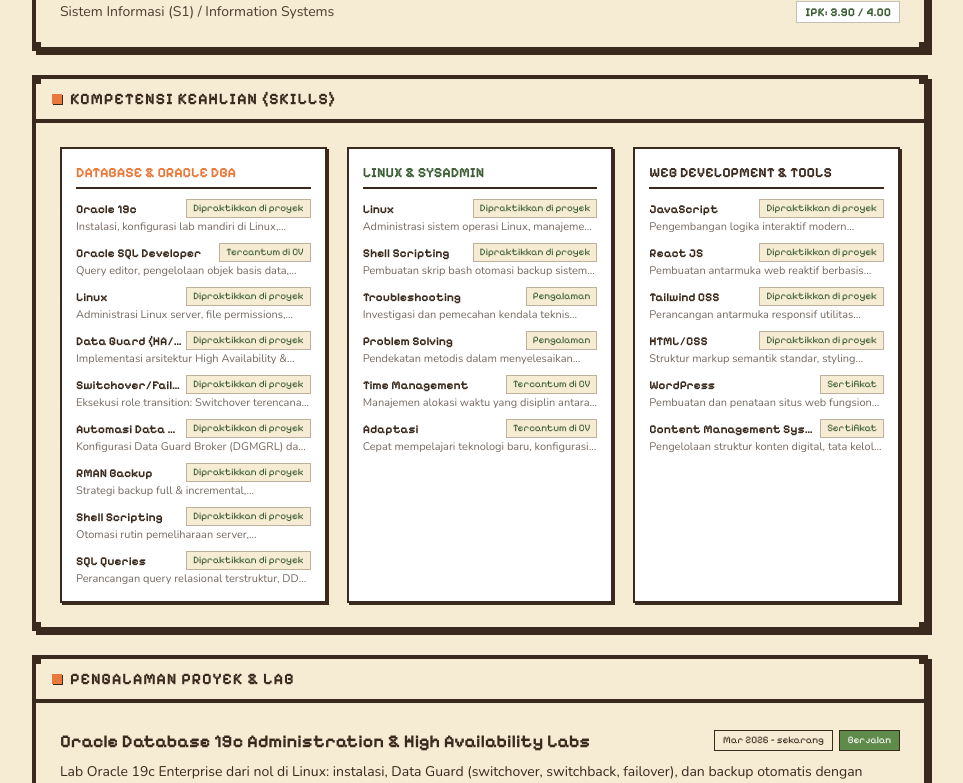
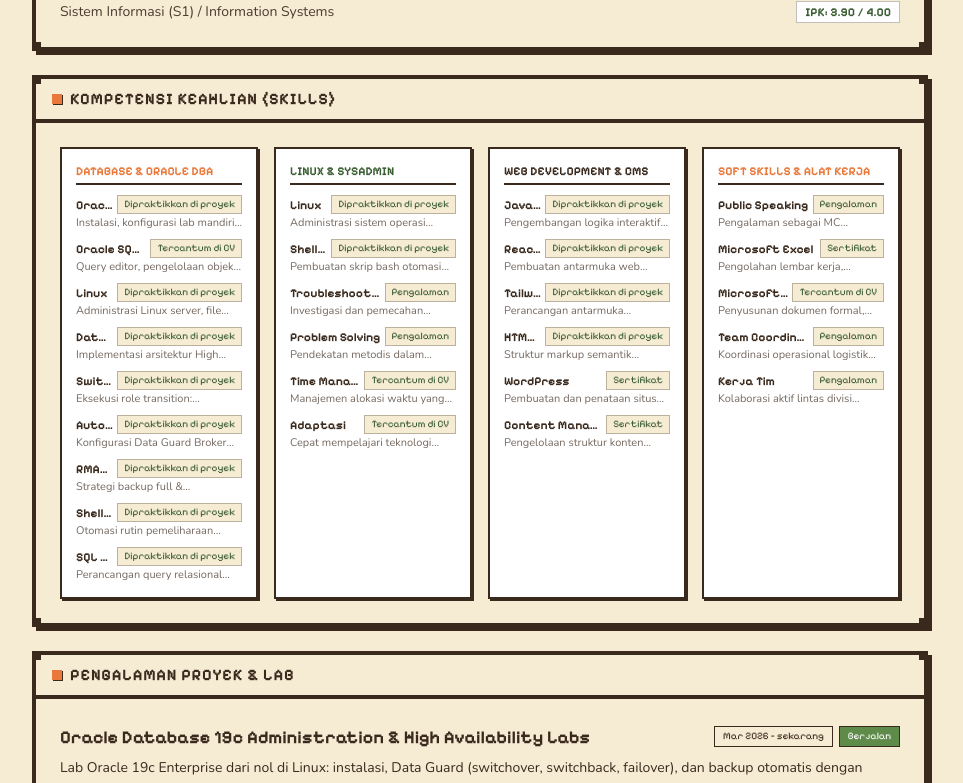
Before and after one commit to naufalii/portofolio, a React (Vite) app: page /cv in a window 1280 px wide. Shown: the part 742-1525 px from the top of the page, without its empty margins (160-1123 px from the left). Built offline with nearby package versions, Linux system fonts and the light colour scheme.

Commit message:
feat(skills): add empty level attribute, exact name Automasi Data Broker dan Failover, and soft skills to CV

```diff
--- a/src/content/profile.js
+++ b/src/content/profile.js
@@ -111,54 +111,63 @@
     database: [
       {
         name: "Oracle 19c",
+        level: "",
         proof: "Dipraktikkan di proyek",
         source: "[PR1]",
         detail: "Instalasi, konfigurasi lab mandiri di Linux, arsitektur CDB/PDB, dan troubleshooting permission."
       },
       {
         name: "Oracle SQL Developer",
+        level: "",
         proof: "Tercantum di CV",
         source: "CV",
         detail: "Query editor, pengelolaan objek basis data, navigasi skema, dan pengujian query."
       },
       {
         name: "Linux",
+        level: "",
         proof: "Dipraktikkan di proyek",
         source: "[PR1]",
         detail: "Administrasi Linux server, file permissions, arsitektur direktori Oracle, tuning kernel params."
       },
       {
         name: "Data Guard (HA/DR)",
+        level: "",
         proof: "Dipraktikkan di proyek",
         source: "[PR1]",
         detail: "Implementasi arsitektur High Availability & Disaster Recovery pada primary dan standby database."
       },
       {
         name: "Switchover/Failover",
+        level: "",
         proof: "Dipraktikkan di proyek",
         source: "[PR1]",
         detail: "Eksekusi role transition: Switchover terencana, Switchback, dan simulasi Failover darurat."
       },
       {
-        name: "Automasi Data Broker & Failover",
+        name: "Automasi Data Broker dan Failover",
+        level: "",
         proof: "Dipraktikkan di proyek",
         source: "[PR1]",
         detail: "Konfigurasi Data Guard Broker (DGMGRL) dan otomasi failover untuk ketahanan sistem."
       },
       {
         name: "RMAN Backup",
+        level: "",
         proof: "Dipraktikkan di proyek",
         source: "[PR1]",
         detail: "Strategi backup full & incremental, pemeliharaan archive log, dan prosedur restorasi bencana."
       },
       {
         name: "Shell Scripting",
+        level: "",
         proof: "Dipraktikkan di proyek",
         source: "[PR1]",
         detail: "Otomasi rutin pemeliharaan server, penjadwalan script backup RMAN, dan monitoring log."
       },
       {
         name: "SQL Queries",
+        level: "",
         proof: "Dipraktikkan di proyek",
         source: "[PR1]",
         detail: "Perancangan query relasional terstruktur, DDL, DML, indexing, dan manipulasi data."
@@ -167,36 +176,42 @@
     sysAdmin: [
       {
         name: "Linux",
+        level: "",
         proof: "Dipraktikkan di proyek",
         source: "[PR1]",
         detail: "Administrasi sistem operasi Linux, manajemen user/grup, permission POSIX, dan systemd."
       },
       {
         name: "Shell Scripting",
+        level: "",
         proof: "Dipraktikkan di proyek",
         source: "[PR1]",
         detail: "Pembuatan skrip bash otomasi backup sistem, sanitasi log, dan verifikasi status layanan."
       },
       {
         name: "Troubleshooting",
+        level: "",
         proof: "Pengalaman",
         source: "[EX1], [EX2], [PR1]",
         detail: "Investigasi dan pemecahan kendala teknis jaringan lab, peralatan on-site, serta error sistem."
       },
       {
         name: "Problem Solving",
+        level: "",
         proof: "Pengalaman",
         source: "[EX2], [EX3]",
         detail: "Pendekatan metodis dalam menyelesaikan masalah teknis operasional dan alur sistem."
       },
       {
         name: "Time Management",
+        level: "",
         proof: "Tercantum di CV",
         source: "CV",
         detail: "Manajemen alokasi waktu yang disiplin antara kegiatan akademik, riset lab, dan kepanitiaan."
       },
       {
         name: "Adaptasi",
+        level: "",
         proof: "Tercantum di CV",
         source: "CV",
         detail: "Cepat mempelajari teknologi baru, konfigurasi arsitektur baru, dan dinamika tim kerja."
@@ -205,36 +220,42 @@
     webDev: [
       {
         name: "JavaScript",
+        level: "",
         proof: "Dipraktikkan di proyek",
         source: "[PR2]",
         detail: "Pengembangan logika interaktif modern berbasis ES6+, asynchronous API handling, dan DOM."
       },
       {
         name: "React JS",
+        level: "",
         proof: "Dipraktikkan di proyek",
         source: "[PR2]",
         detail: "Pembuatan antarmuka web reaktif berbasis komponen modular, custom hooks, dan state management."
       },
       {
         name: "Tailwind CSS",
+        level: "",
         proof: "Dipraktikkan di proyek",
         source: "[PR2]",
         detail: "Perancangan antarmuka responsif utilitas tinggi, adaptasi tema desain retro, dan CSS variables."
       },
       {
         name: "HTML/CSS",
+        level: "",
         proof: "Dipraktikkan di proyek",
         source: "[PR2]",
         detail: "Struktur markup semantik standar, styling pixelated retro, dan rendering lintas peramban."
       },
       {
         name: "WordPress",
+        level: "",
         proof: "Sertifikat",
         source: "[CE1]",
         detail: "Pembuatan dan penataan situs web fungsional menggunakan platform CMS WordPress."
       },
       {
         name: "Content Management Systems (CMS)",
+        level: "",
         proof: "Sertifikat",
         source: "[CE1]",
         detail: "Pengelolaan struktur konten digital, tata kelola media, dan konfigurasi tema/plugin CMS."
@@ -243,30 +264,35 @@
     softSkills: [
       {
         name: "Public Speaking",
+        level: "",
         proof: "Pengalaman",
         source: "[EX1], [CE4]",
         detail: "Pengalaman sebagai MC TechnoFair 12.0 memandu acara teknologi skala besar dan interaksi audiens."
       },
       {
         name: "Microsoft Excel",
+        level: "",
         proof: "Sertifikat",
         source: "[CE5]",
         detail: "Pengolahan lembar kerja, formula kalkulasi data, dan analisis tabular bersertifikat."
       },
       {
         name: "Microsoft Office",
+        level: "",
         proof: "Tercantum di CV",
         source: "CV",
         detail: "Penyusunan dokumen formal, pengolahan laporan kegiatan, dan pembuatan materi presentasi."
       },
       {
         name: "Team Coordination",
+        level: "",
         proof: "Pengalaman",
         source: "[EX2], [EX3]",
         detail: "Koordinasi operasional logistik perlengkapan dan kolaborasi tim perancangan produk."
       },
       {
         name: "Kerja Tim",
+        level: "",
         proof: "Pengalaman",
         source: "[EX2], [EX3]",
         detail: "Kolaborasi aktif lintas divisi organisasi kampus demi kelancaran eksekusi acara."
--- a/src/pages/CV.jsx
+++ b/src/pages/CV.jsx
@@ -118,10 +118,10 @@
 
         {/* 4. Technical Skills (Tanpa persentase karangan, berbasis label bukti) */}
         <Panel title="KOMPETENSI KEAHLIAN (SKILLS)" variant="default">
-          <div className="grid grid-cols-1 md:grid-cols-3 gap-5">
+          <div className="grid grid-cols-1 md:grid-cols-2 lg:grid-cols-4 gap-4">
             {/* Database Branch */}
             <div className="border-2 border-[var(--ink)] bg-[var(--cloud)] p-3.5 shadow-[2px_2px_0_var(--ink)]">
-              <h3 className="font-pixel text-xs sm:text-sm font-bold text-[var(--sunset)] border-b-2 border-[var(--ink)] pb-1 mb-2.5">
+              <h3 className="font-pixel text-xs font-bold text-[var(--sunset)] border-b-2 border-[var(--ink)] pb-1 mb-2.5">
                 DATABASE & ORACLE DBA
               </h3>
               <div className="space-y-2">
@@ -129,9 +129,14 @@
                   <div key={i} className="text-xs">
                     <div className="flex items-center justify-between font-pixel gap-1">
                       <span className="font-bold truncate">{s.name}</span>
-                      <span className="text-[10px] text-[var(--moss-dark)] bg-[var(--cream)] px-1.5 py-0.5 border border-[var(--ink)]/30 whitespace-nowrap flex-shrink-0">
+                      <div className="flex items-center gap-1 flex-shrink-0">
+                        {s.level ? (
+                          <span className="text-[10px] text-[var(--moss-dark)] font-bold">{s.level}</span>
+                        ) : null}
+                        <span className="text-[10px] text-[var(--moss-dark)] bg-[var(--cream)] px-1.5 py-0.5 border border-[var(--ink)]/30 whitespace-nowrap">
                           {s.proof}
                         </span>
+                      </div>
                     </div>
                     <p className="text-[11px] text-[var(--ink)]/70 mt-0.5 line-clamp-1">{s.detail}</p>
                   </div>
@@ -141,7 +146,7 @@
 
             {/* Linux SysAdmin Branch */}
             <div className="border-2 border-[var(--ink)] bg-[var(--cloud)] p-3.5 shadow-[2px_2px_0_var(--ink)]">
-              <h3 className="font-pixel text-xs sm:text-sm font-bold text-[var(--moss-dark)] border-b-2 border-[var(--ink)] pb-1 mb-2.5">
+              <h3 className="font-pixel text-xs font-bold text-[var(--moss-dark)] border-b-2 border-[var(--ink)] pb-1 mb-2.5">
                 LINUX & SYSADMIN
               </h3>
               <div className="space-y-2">
@@ -149,9 +154,14 @@
                   <div key={i} className="text-xs">
                     <div className="flex items-center justify-between font-pixel gap-1">
                       <span className="font-bold truncate">{s.name}</span>
-                      <span className="text-[10px] text-[var(--moss-dark)] bg-[var(--cream)] px-1.5 py-0.5 border border-[var(--ink)]/30 whitespace-nowrap flex-shrink-0">
+                      <div className="flex items-center gap-1 flex-shrink-0">
+                        {s.level ? (
+                          <span className="text-[10px] text-[var(--moss-dark)] font-bold">{s.level}</span>
+                        ) : null}
+                        <span className="text-[10px] text-[var(--moss-dark)] bg-[var(--cream)] px-1.5 py-0.5 border border-[var(--ink)]/30 whitespace-nowrap">
                           {s.proof}
                         </span>
+                      </div>
                     </div>
                     <p className="text-[11px] text-[var(--ink)]/70 mt-0.5 line-clamp-1">{s.detail}</p>
                   </div>
@@ -161,17 +171,47 @@
 
             {/* Web Dev Branch */}
             <div className="border-2 border-[var(--ink)] bg-[var(--cloud)] p-3.5 shadow-[2px_2px_0_var(--ink)]">
-              <h3 className="font-pixel text-xs sm:text-sm font-bold text-[var(--ink)] border-b-2 border-[var(--ink)] pb-1 mb-2.5">
-                WEB DEVELOPMENT & TOOLS
+              <h3 className="font-pixel text-xs font-bold text-[var(--ink)] border-b-2 border-[var(--ink)] pb-1 mb-2.5">
+                WEB DEVELOPMENT & CMS
               </h3>
               <div className="space-y-2">
                 {profile.skillTree.webDev.map((s, i) => (
                   <div key={i} className="text-xs">
                     <div className="flex items-center justify-between font-pixel gap-1">
                       <span className="font-bold truncate">{s.name}</span>
-                      <span className="text-[10px] text-[var(--moss-dark)] bg-[var(--cream)] px-1.5 py-0.5 border border-[var(--ink)]/30 whitespace-nowrap flex-shrink-0">
+                      <div className="flex items-center gap-1 flex-shrink-0">
+                        {s.level ? (
+                          <span className="text-[10px] text-[var(--moss-dark)] font-bold">{s.level}</span>
+                        ) : null}
+                        <span className="text-[10px] text-[var(--moss-dark)] bg-[var(--cream)] px-1.5 py-0.5 border border-[var(--ink)]/30 whitespace-nowrap">
                           {s.proof}
                         </span>
+                      </div>
+                    </div>
+                    <p className="text-[11px] text-[var(--ink)]/70 mt-0.5 line-clamp-1">{s.detail}</p>
+                  </div>
+                ))}
+              </div>
+            </div>
+
+            {/* Soft Skills & Tools Branch */}
+            <div className="border-2 border-[var(--ink)] bg-[var(--cloud)] p-3.5 shadow-[2px_2px_0_var(--ink)]">
+              <h3 className="font-pixel text-xs font-bold text-[#E8793A] border-b-2 border-[var(--ink)] pb-1 mb-2.5">
+                SOFT SKILLS & ALAT KERJA
+              </h3>
+              <div className="space-y-2">
+                {profile.skillTree.softSkills.map((s, i) => (
+                  <div key={i} className="text-xs">
+                    <div className="flex items-center justify-between font-pixel gap-1">
+                      <span className="font-bold truncate">{s.name}</span>
+                      <div className="flex items-center gap-1 flex-shrink-0">
+                        {s.level ? (
+                          <span className="text-[10px] text-[var(--moss-dark)] font-bold">{s.level}</span>
+                        ) : null}
+                        <span className="text-[10px] text-[var(--moss-dark)] bg-[var(--cream)] px-1.5 py-0.5 border border-[var(--ink)]/30 whitespace-nowrap">
+                          {s.proof}
+                        </span>
+                      </div>
                     </div>
                     <p className="text-[11px] text-[var(--ink)]/70 mt-0.5 line-clamp-1">{s.detail}</p>
                   </div>
```
Lines whose indentation alone changed are shown as unchanged.
